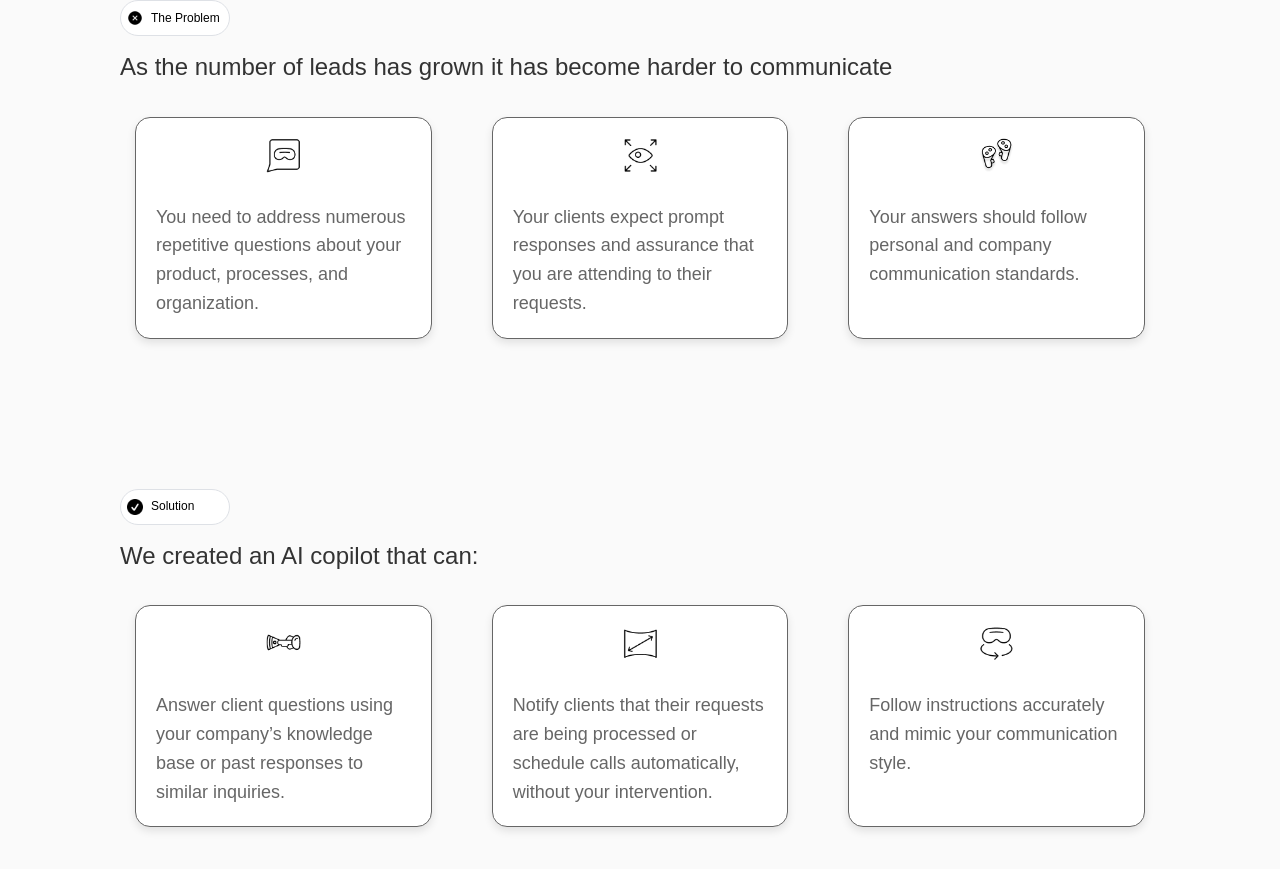
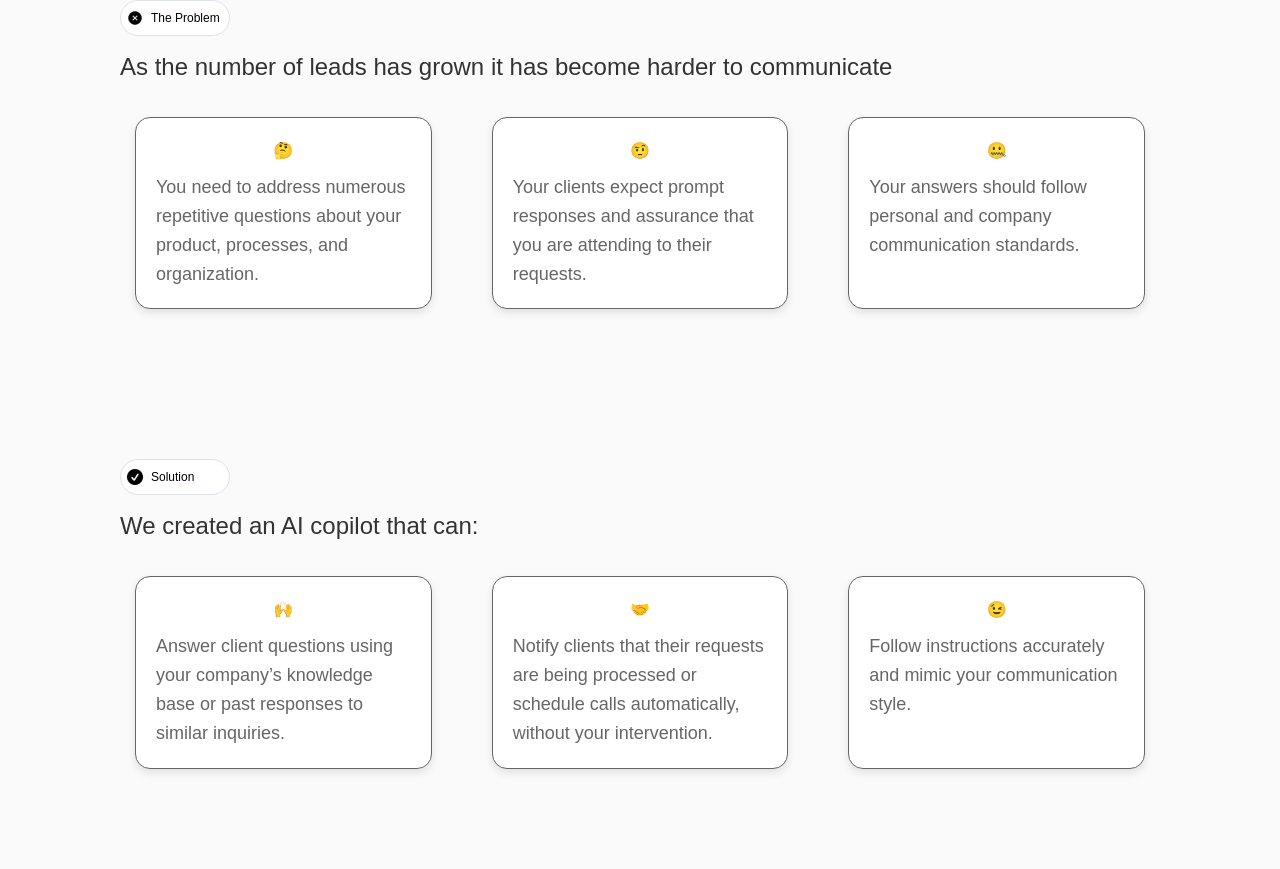
Before and after one commit to vladyslavpodenko/Spatiumxr.eu, a Next.js app: page / in a window 1280 px wide. Shown: the part 629-1498 px from the top of the page. Built offline with nearby package versions, Linux system fonts and the light colour scheme; a web font is replaced by a local one.

Commit message:
Update emoji

```diff
--- a/src/pages/index.tsx
+++ b/src/pages/index.tsx
@@ -31,20 +31,20 @@ export default function Home() {
                 <div className="problems">
                     <div className="problem-item">
                         <div className="icon-container">
-                            <Image src={images.Rocket} alt="Problem 1"/>
+                            🤔
                         </div>
                         <p>You need to address numerous repetitive questions about your product, processes, and organization.</p>
                     </div>
                     <div className="problem-item">
                         <div className="icon-container">
-                            <Image src={images.Alarm} alt="Problem 2"/>
+                            🤨
                         </div>
                         {/* eslint-disable-next-line react/no-unescaped-entities */}
                         <p>Your clients expect prompt responses and assurance that you are attending to their requests.</p>
                     </div>
                     <div className="problem-item">
                         <div className="icon-container">
-                            <Image src={images.Controller} alt="Problem 3"/>
+                            🤐
                         </div>
                         <p>Your answers should follow personal and company communication standards.</p>
                     </div>
@@ -61,19 +61,19 @@ export default function Home() {
                 <div className="solutions">
                     <div className="solution-item">
                         <div className="icon-container">
-                            <Image src={images.Vision} alt="Problem 1"/>
+                            🙌
                         </div>
                         <p>Answer client questions using your company’s knowledge base or past responses to similar inquiries.</p>
                     </div>
                     <div className="solution-item">
                         <div className="icon-container">
-                            <Image src={images.Ideavalidation} alt="Problem 2"/>
+                            🤝
                         </div>
                         <p>Notify clients that their requests are being processed or schedule calls automatically, without your intervention.</p>
                     </div>
                     <div className="solution-item">
                         <div className="icon-container">
-                            <Image src={images.NewPlatform} alt="Problem 3"/>
+                            😉
                         </div>
                         <p>Follow instructions accurately and mimic your communication style.</p>
                     </div>
```
